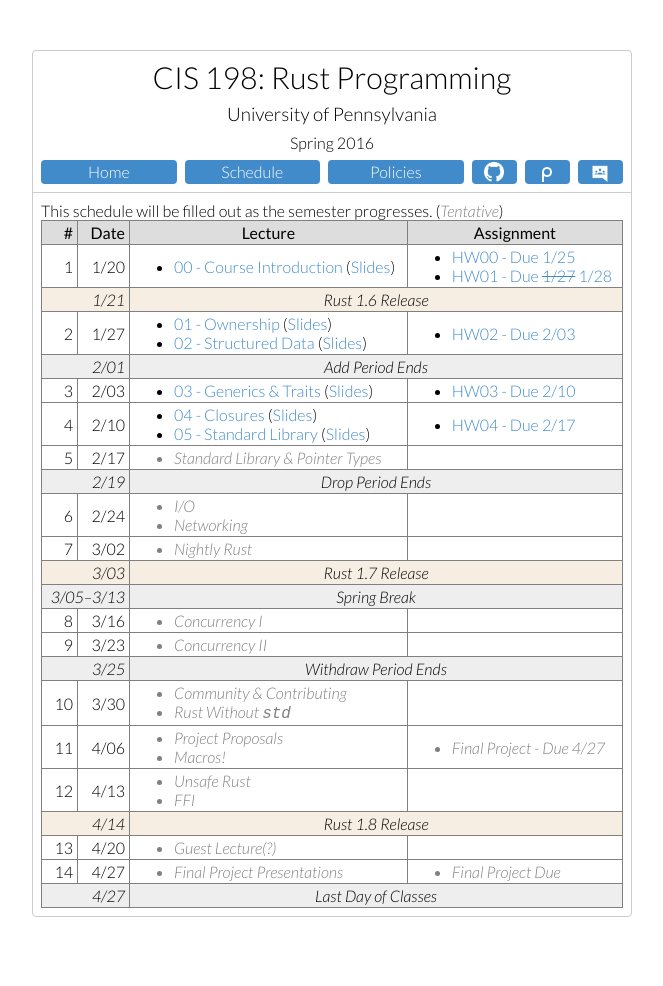
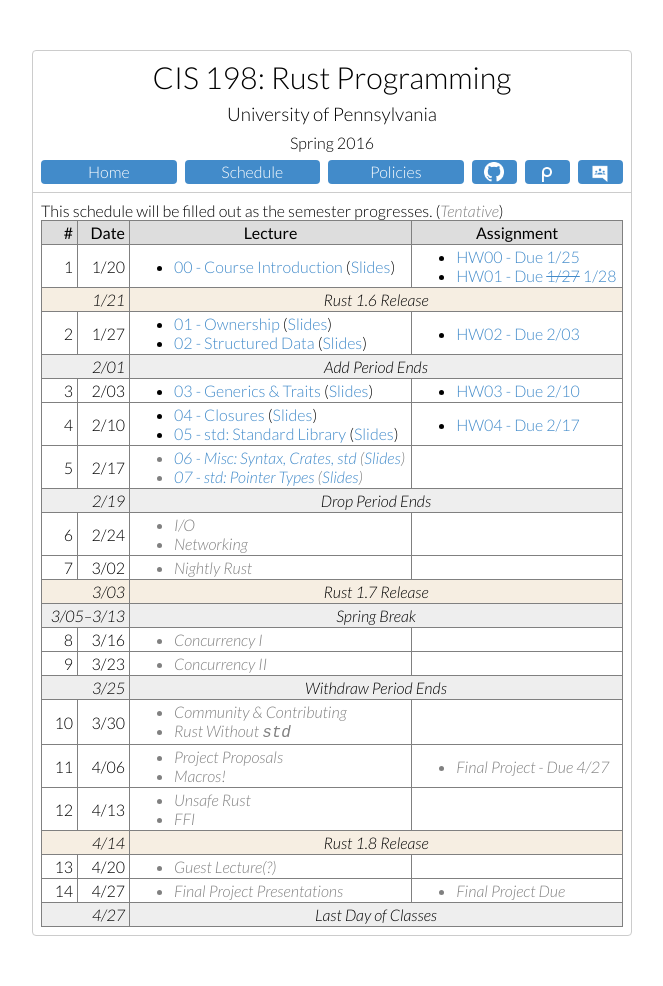
Before and after one commit to cis198-2016s/cis198-2016s.github.io, a Jekyll site: the page built from schedule/index.html, in a window 1280 px wide. Shown: the whole page, without its empty margins (308-971 px from the left). Built offline with Jekyll 4.4.1, drawn with Linux system fonts in a browser that asks for light colours.

Commit message:
update schedule with 06/07

```diff
--- a/schedule/index.html
+++ b/schedule/index.html
@@ -108,7 +108,7 @@
             <li><a href="https://github.com/cis198-2016s/slides/blob/gh-pages/04/content.md">
                 04 - Closures</a> (<a href="/slides/04/">Slides</a>)
             <li><a href="https://github.com/cis198-2016s/slides/blob/gh-pages/05/content.md">
-                05 - Standard Library</a> (<a href="/slides/05/">Slides</a>)
+                05 - std: Standard Library</a> (<a href="/slides/05/">Slides</a>)
           </ul>
         <td>
           <ul>
@@ -118,8 +118,10 @@
         <td>5 <td>2/17
         <td class="tentative">
           <ul>
-            <li>
-                Standard Library &amp; Pointer Types
+            <li><a href="https://github.com/cis198-2016s/slides/blob/gh-pages/06/content.md">
+                06 - Misc: Syntax, Crates, std</a> (<a href="/slides/06/">Slides</a>)
+            <li><a href="https://github.com/cis198-2016s/slides/blob/gh-pages/07/content.md">
+                07 - std: Pointer Types</a> (<a href="/slides/07/">Slides</a>)
           </ul>
         <td>
       <tr class="schedevent"> <td colspan=2>2/19 <td colspan=2>Drop Period Ends
```
